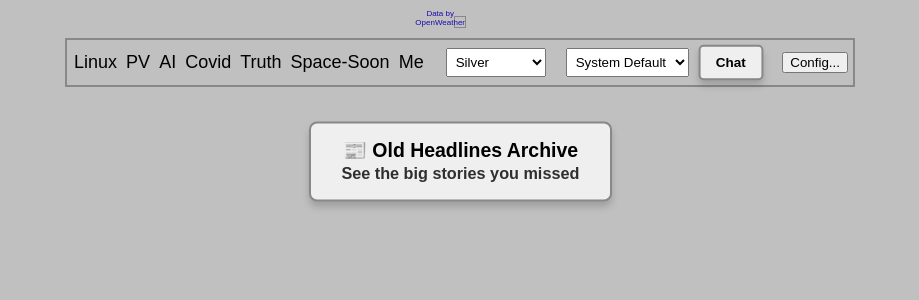
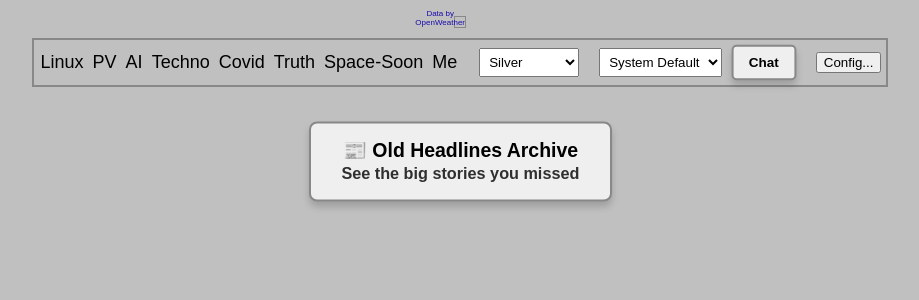
Before and after one commit to KeithCu/LinuxReport, a Flask app: template templates/page.html in a window 1280 px wide. Shown: the top 300 px of the page, without its empty margins (180-1099 px from the left). Run offline with Flask 3, Linux system fonts and the light colour scheme; the template is opened without the code that fills it, so the values that code supplies are empty; parts of the project's set-up code (start-up, migrations or seed data) failed here and were passed over.

Commit message:
add techno to the list of sites

```diff
--- a/templates/page.html
+++ b/templates/page.html
@@ -31,6 +31,7 @@
         <a href="https://linuxreport.net" target="_blank" style="margin: 2px; color: inherit;">Linux</a>
         <a href="https://pvreport.org" target="_blank" style="margin: 2px; color: inherit;">PV</a>
         <a href="https://aireport.keithcu.com" target="_blank" style="margin: 2px; color: inherit;">AI</a>
+        <a href="https://news.thedetroitilove.com" target="_blank" style="margin: 2px; color: inherit;">Techno</a>
         <a href="https://covidreport.org" target="_blank" style="margin: 2px; color: inherit;">Covid</a>
         <a href="https://trumpreport.info" target="_blank" style="margin: 2px; color: inherit;">Truth</a>
         <a href="https://spaceelevatorwiki.com" target="_blank" style="margin: 2px; color: inherit;">Space-Soon</a>
```
